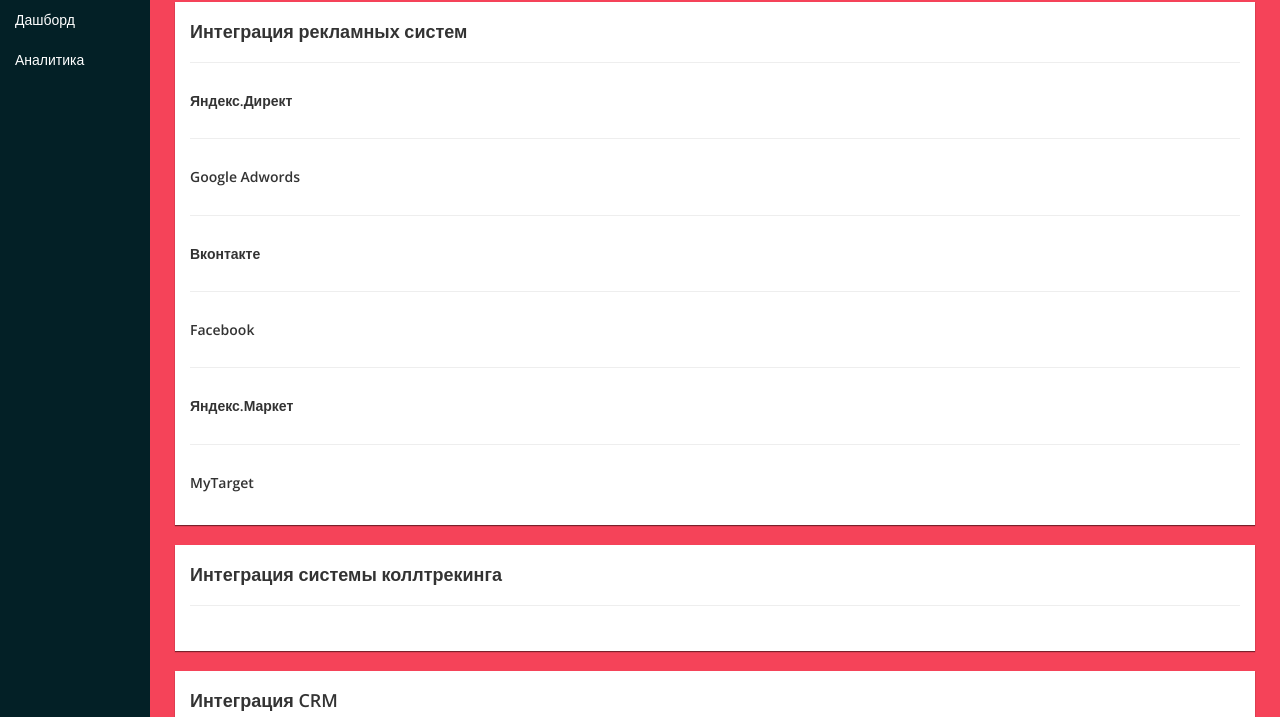
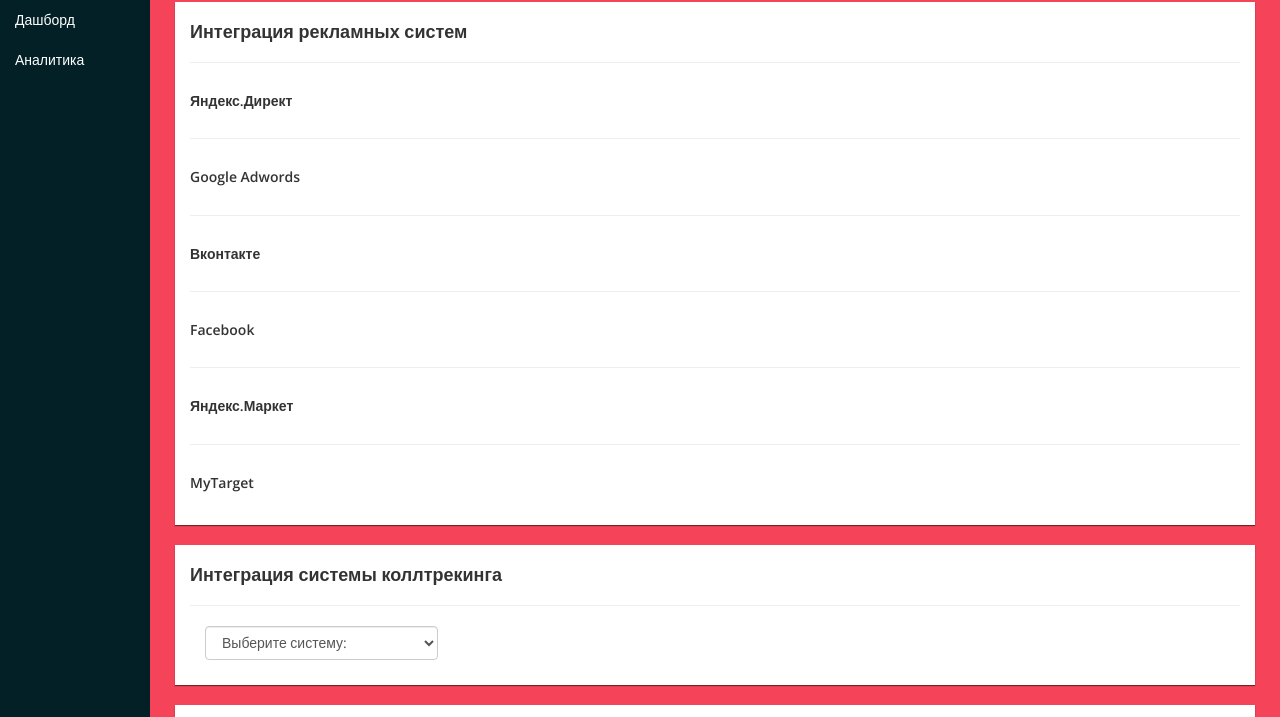
Before and after one commit to apex-tools/draft-dashboard, a plain HTML site: page index.html in a window 1280 px wide. Shown: the part 83-800 px from the top of the page. Drawn offline with nearby package versions, Linux system fonts and the light colour scheme.

Commit message:
Добавлен выбор коллтрекинга

```diff
--- a/index.html
+++ b/index.html
@@ -102,6 +102,16 @@
 		<div class="col-md-12 settings-card">
 			<h4>Интеграция системы коллтрекинга</h4>
 			<hr>
+			<div class="col-md-3">
+				<select class="form-control">
+					<option>Выберите систему:</option>
+					<option>CoMagic</option>
+					<option>Calltouch</option>
+					<option>Ringostat</option>
+					<option>Callibri</option>
+					<option>PrimeGate</option>
+				</select>
+			</div>
 		</div>
 		<div class="col-md-12 settings-card">
 			<h4>Интеграция CRM</h4>
```
